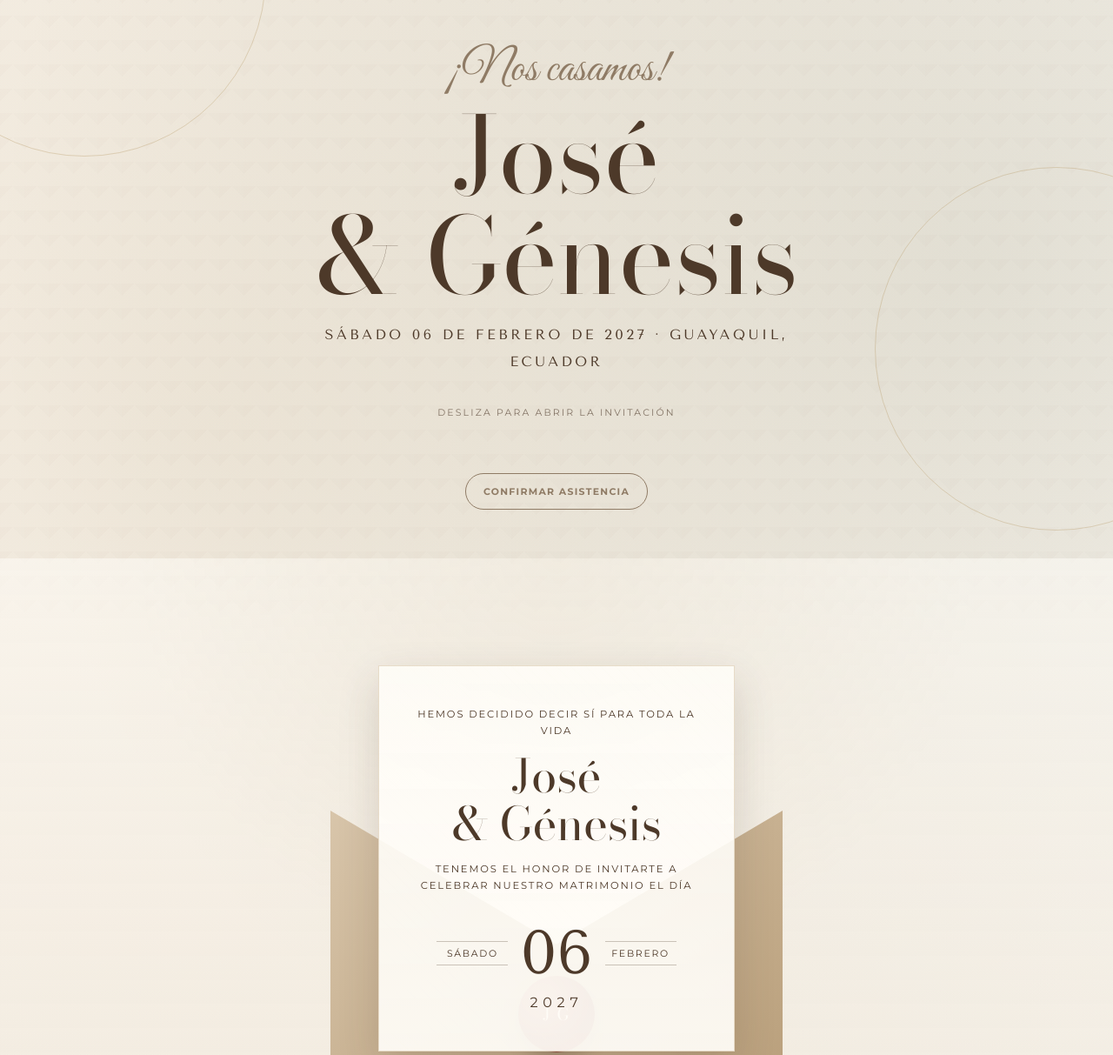
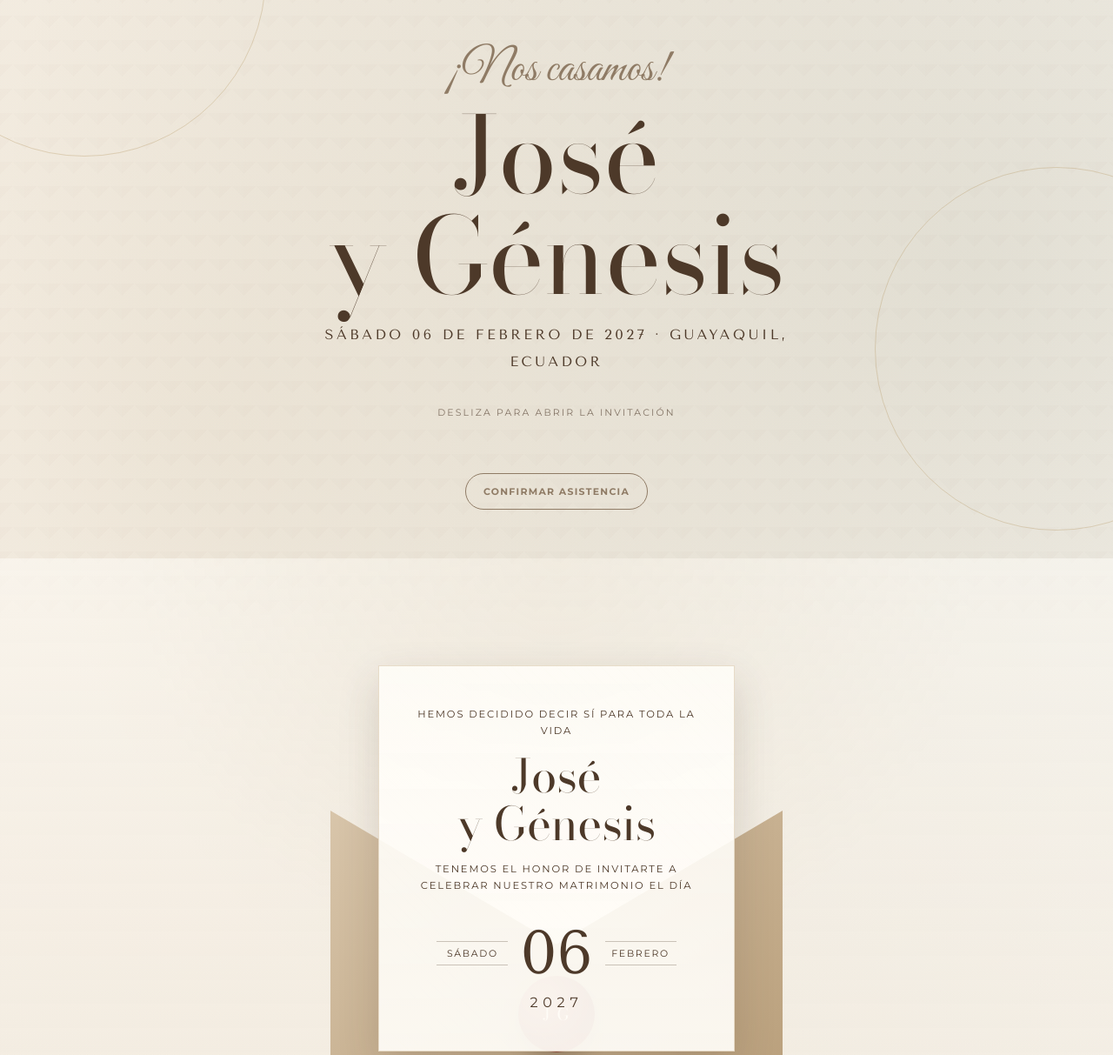
Before and after one commit to acokond/acokond.github.io, a plain HTML site: page index.html in a window 1280 px wide. Shown: the part 94-1307 px from the top of the page at 87% size. Drawn offline with nearby package versions, Linux system fonts and the light colour scheme.

Commit message:
Use Jose y Genesis naming everywhere

```diff
--- a/index.html
+++ b/index.html
@@ -4,10 +4,10 @@
   <meta charset="UTF-8">
   <meta name="viewport" content="width=device-width, initial-scale=1.0">
   <meta name="description" content="Invitación de boda de José y Génesis">
-  <meta property="og:title" content="Boda José & Génesis">
+  <meta property="og:title" content="Boda José y Génesis">
   <meta property="og:description" content="Nos casamos. Acompáñanos a celebrar nuestro matrimonio.">
   <meta property="og:type" content="website">
-  <title>Boda José & Génesis</title>
+  <title>Boda José y Génesis</title>
 
   <link rel="preconnect" href="https://fonts.googleapis.com">
   <link rel="preconnect" href="https://fonts.gstatic.com" crossorigin>
@@ -766,7 +766,7 @@
 <body>
   <div id="preloader" aria-hidden="true">
     <div class="loader-box">
-      <div class="loader-names">José & Génesis</div>
+      <div class="loader-names">José y Génesis</div>
       <div class="loader-line"></div>
     </div>
   </div>
@@ -782,7 +782,7 @@
 
     <div>
       <p class="eyebrow">¡Nos casamos!</p>
-      <h1>José<br>& Génesis</h1>
+      <h1>José<br>y Génesis</h1>
       <p class="hero-date">Sábado 06 de febrero de 2027 · Guayaquil, Ecuador</p>
       <p class="scroll-note">Desliza para abrir la invitación</p>
     </div>
@@ -798,7 +798,7 @@
         <div class="envelope-back" aria-hidden="true"></div>
         <article class="invite-card">
           <p class="small">Hemos decidido decir sí para toda la vida</p>
-          <h2 class="card-names">José<br>& Génesis</h2>
+          <h2 class="card-names">José<br>y Génesis</h2>
           <p class="small">Tenemos el honor de invitarte a celebrar nuestro matrimonio el día</p>
           <div class="date-row" aria-label="Fecha de la boda">
             <span class="date-chip">Sábado</span>
@@ -976,7 +976,7 @@
   <footer class="final reveal">
     <div class="divider"></div>
     <p class="wait">Te esperamos</p>
-    <h2 class="signature">José & Génesis</h2>
+    <h2 class="signature">José y Génesis</h2>
     <p>¡Gracias por acompañarnos!</p>
     <p class="credits">Invitación digital lista para GitHub Pages</p>
   </footer>
```
